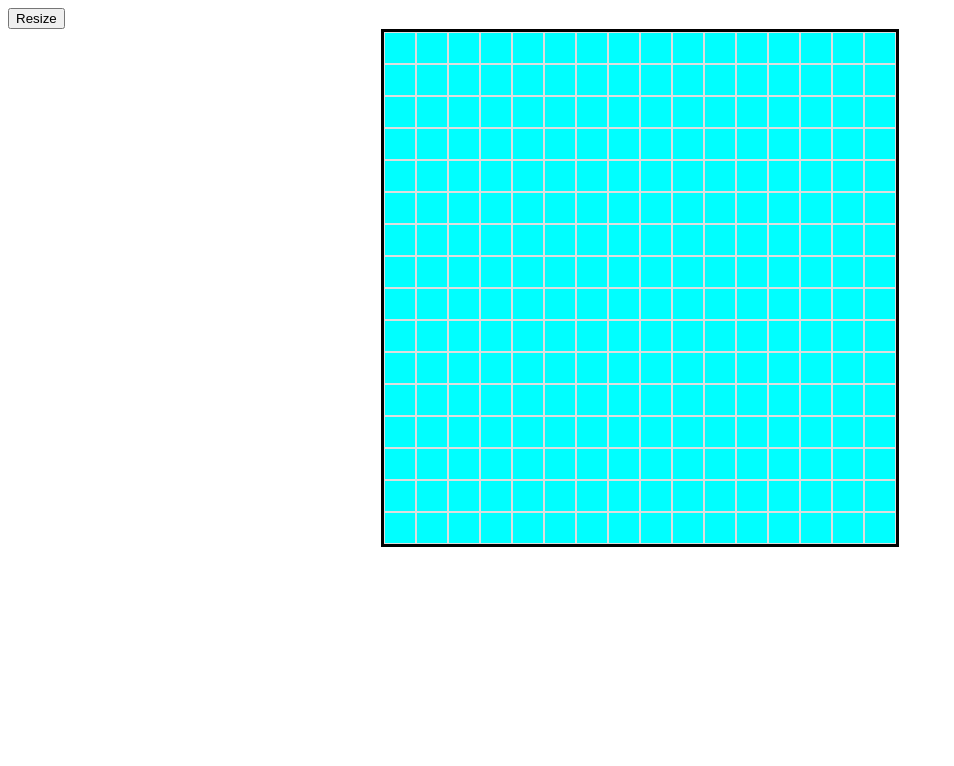
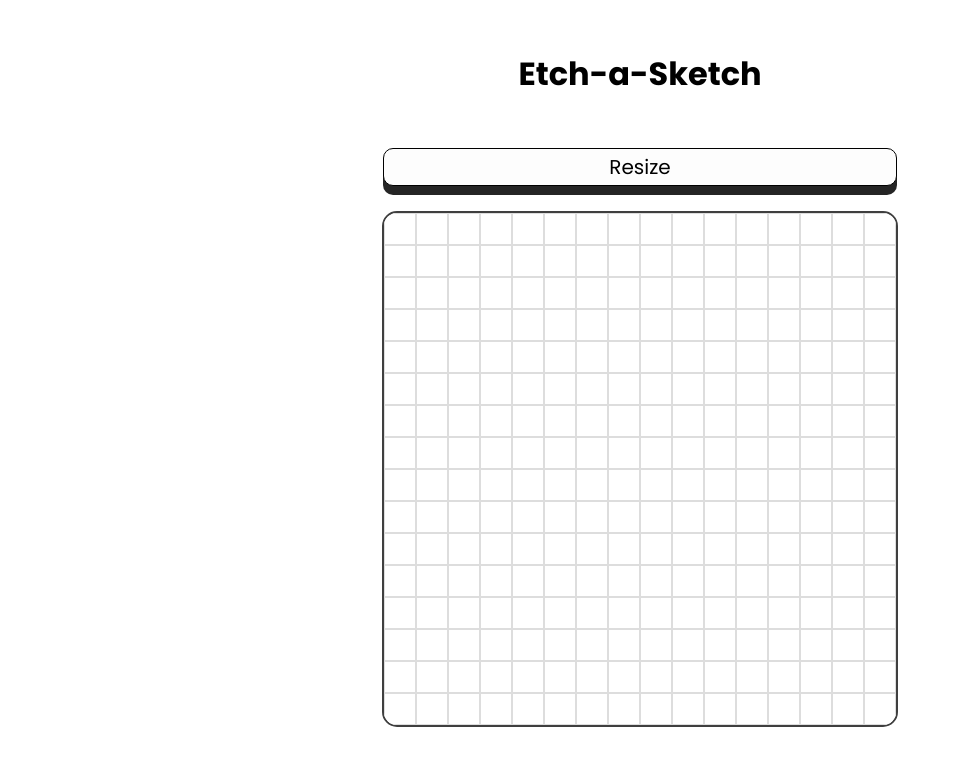
Before and after one commit to BlueAlien449/etch-a-sketch, a plain HTML site: page index.html in a window 1280 px wide. Shown: the whole page, without its empty margins (0-954 px from the left). Drawn offline with Linux system fonts and the light colour scheme.

Commit message:
Create limit on grid dimensions, add title and stylize resize button

```diff
--- a/css/style.css
+++ b/css/style.css
@@ -1,3 +1,4 @@
+@import url('https://fonts.googleapis.com/css2?family=Poppins:wght@400;500;600;700;900&display=swap');
 :root {
     --grid-cols: 1;
     --grid-rows: 1;
@@ -13,11 +14,13 @@
     grid-template-columns: repeat(var(--grid-cols), 1fr);
     height: 512px;
     width: 512px;
-    border-style: solid;
+    border: 2px solid #222222dd;
+    border-radius: 15px;
+    overflow: hidden;
 }
 
 .grid-item{
-    background-color: aqua;
+    background-color: white;
     border: 1px solid #ddd;
     text-align: center;
 }
@@ -25,3 +28,34 @@
 .active {
     background-color: black;
 }
+
+.buttonContainer{
+    display: flex;
+    justify-content: center;
+    margin: 25px;
+}
+
+.resizeGrid{
+    cursor: pointer;
+    background-color: #fdfdfd;
+    border: 1px solid black;
+    border-radius: 10px;
+    box-shadow: 0 9px #252525;
+    font-family: 'Poppins', sans-serif;
+    font-size: 20px;
+    padding: 3px 225px;
+}
+
+.resizeGrid:hover {background-color: #dadada}
+
+.resizeGrid:active {
+  background-color: #dadada;
+  box-shadow: 0 5px #000;
+  transform: translateY(4px);
+}
+
+.title{
+    font-family: 'Poppins', sans-serif;
+    text-align: center;
+    margin: 50px;
+}
--- a/index.html
+++ b/index.html
@@ -8,6 +8,7 @@
     <link rel="stylesheet" href="css/style.css">
 </head>
 <body>
+    <h1 class="title"> Etch-a-Sketch </h1>
     <container class="buttonContainer">
         <button class="resizeGrid"> Resize </button>
     </container>
--- a/javascript/main.js
+++ b/javascript/main.js
@@ -17,12 +17,16 @@ const gridItems = document.querySelectorAll('.grid-item');
 const resizeButton = document.querySelector('.resizeGrid');
 resizeButton.addEventListener('click', () => {
     let gridSize = prompt('What dimensions do you want?');
+    if (gridSize < 100){
         while (grid.firstChild) {
             grid.removeChild(grid.firstChild);
         }
         makeGrid(gridSize, gridSize);
         const gridItems = document.querySelectorAll('.grid-item');
         gridItems.forEach(key => key.addEventListener('mouseover', drawOver));
+    } else {
+        alert('Choose a number smaller than 100')
+    }
 })
 
 function drawOver(e){
```
Lines whose indentation alone changed are shown as unchanged.
